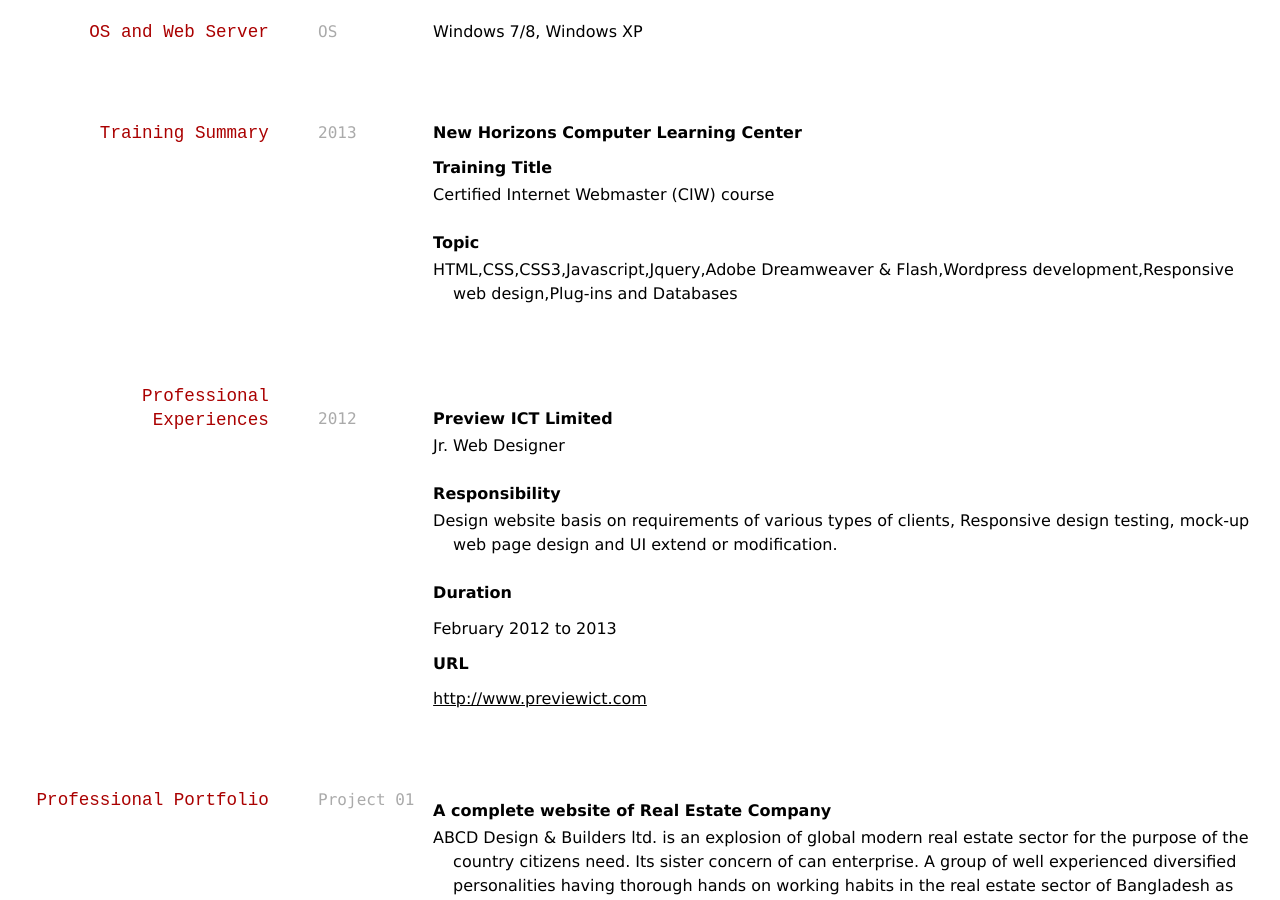
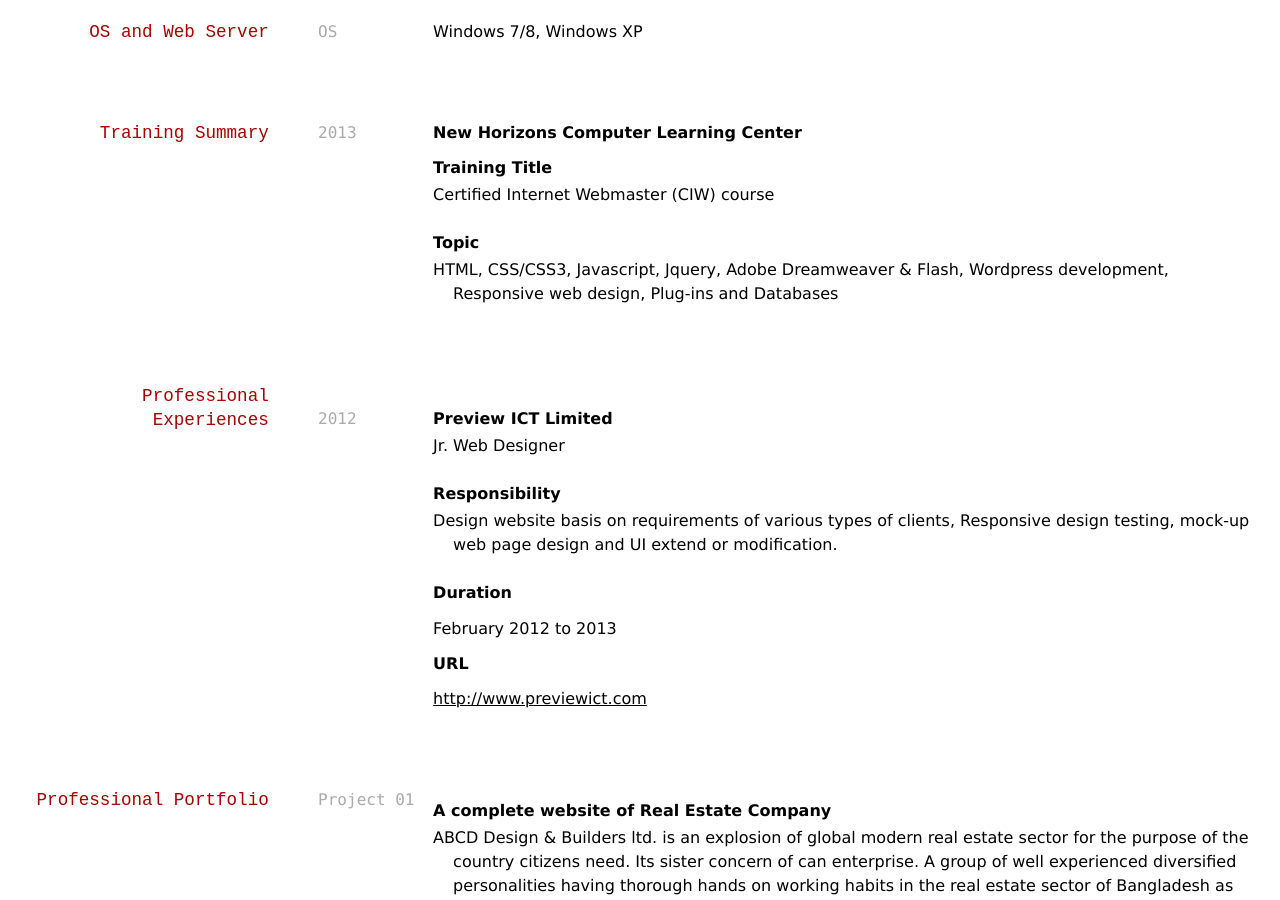
Before and after one commit to mita07/my-resume, a Jekyll site: the page built from index.md, in a window 1280 px wide and 900 px high, scrolled down 2140 px. Built offline with Jekyll 4.4.1, drawn with Linux system fonts in a browser that asks for light colours.

```diff
--- a/index.md
+++ b/index.md
@@ -109,7 +109,7 @@ __Training Title__
 
 __Topic__
 
-- HTML,CSS,CSS3,Javascript,Jquery,Adobe Dreamweaver & Flash,Wordpress development,Responsive web design,Plug-ins and Databases
+- HTML, CSS/CSS3, Javascript, Jquery, Adobe Dreamweaver & Flash, Wordpress development, Responsive web design, Plug-ins and Databases
 
 
 ## Professional Experiences
```
